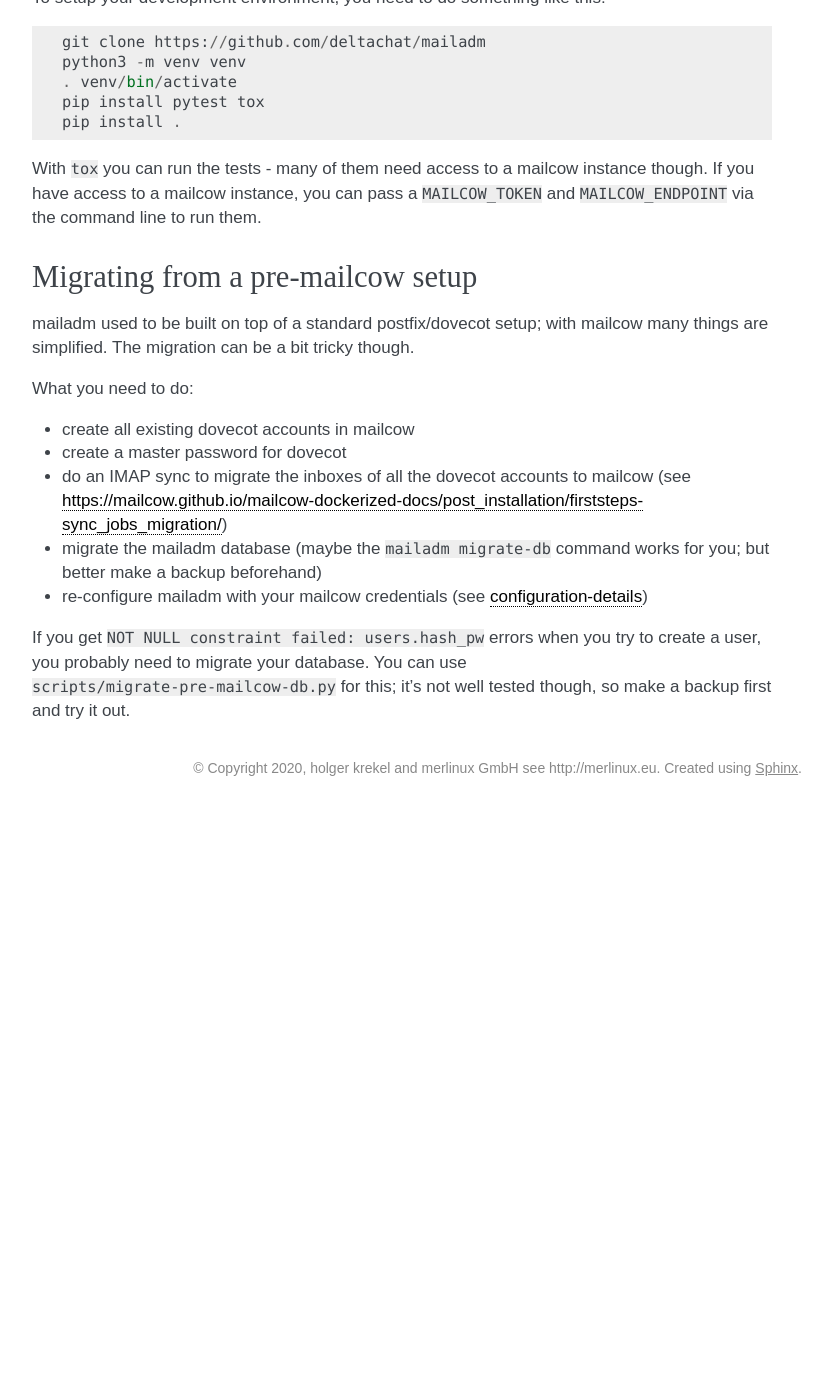
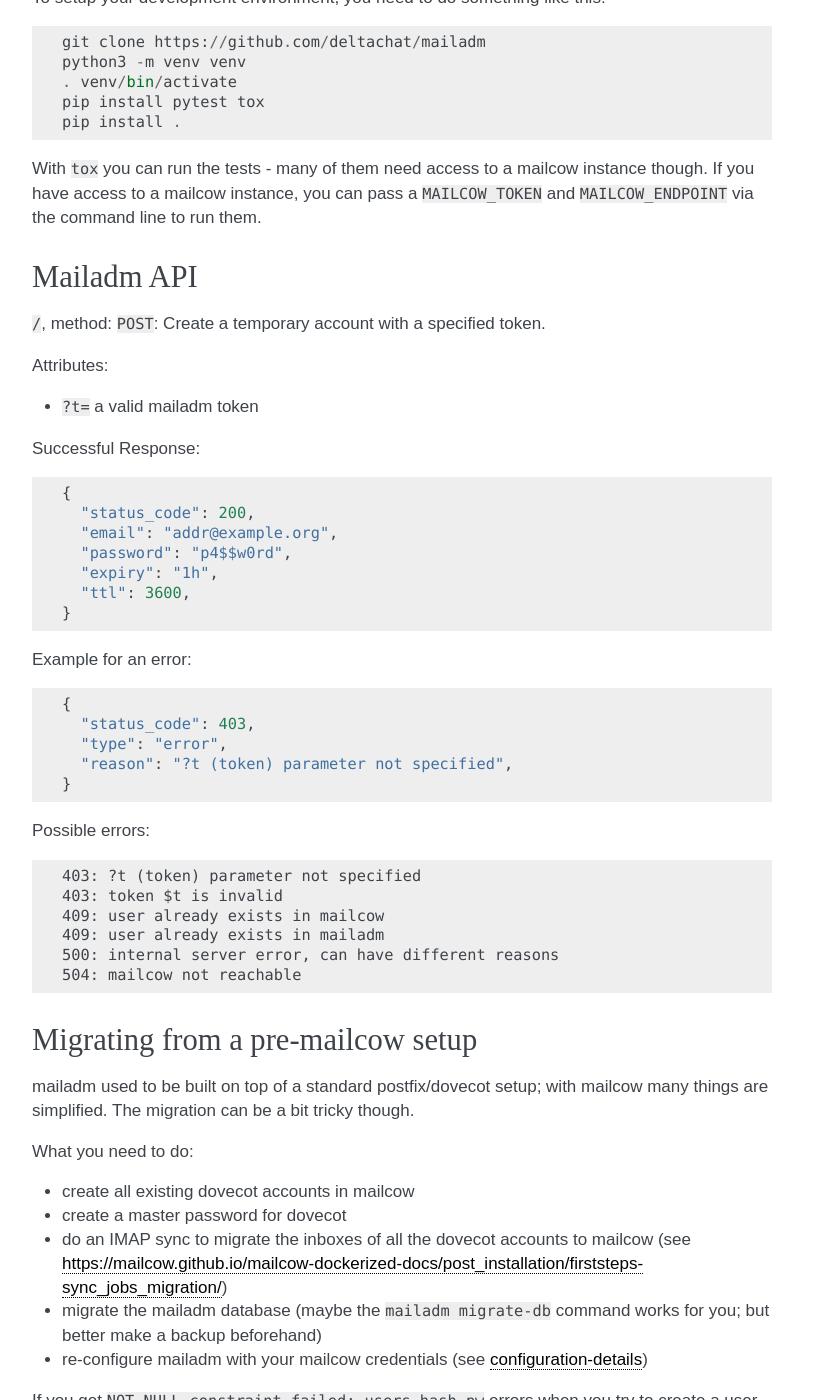
Before and after one commit to deltachat/mailadm, a Sphinx documentation site: the page built from doc/index.rst, in a window 1280 px wide and 1400 px high, scrolled down 4224 px. Shown: the whole window, without its empty margins (348-1180 px from the left). Built offline with Sphinx 7.4.7, drawn with Linux system fonts in a browser that asks for light colours; before the commit the page ends 5030 px from its top, so only the background shows below that.

Commit message:
documented web API

```diff
--- a/doc/index.rst
+++ b/doc/index.rst
@@ -218,6 +218,42 @@
 instance though. If you have access to a mailcow instance, you can pass a
 ``MAILCOW_TOKEN`` and ``MAILCOW_ENDPOINT`` via the command line to run them.
 
+Mailadm API
+-----------
+
+``/``, method: ``POST``: Create a temporary account with a specified token.
+
+Attributes:
+
+* ``?t=`` a valid mailadm token
+
+Successful Response::
+
+    {
+      "status_code": 200,
+      "email": "addr@example.org",
+      "password": "p4$$w0rd",
+      "expiry": "1h",
+      "ttl": 3600,
+    }
+
+Example for an error::
+
+    {
+      "status_code": 403,
+      "type": "error",
+      "reason": "?t (token) parameter not specified",
+    }
+
+Possible errors::
+
+    403: ?t (token) parameter not specified
+    403: token $t is invalid
+    409: user already exists in mailcow
+    409: user already exists in mailadm
+    500: internal server error, can have different reasons
+    504: mailcow not reachable
+
 Migrating from a pre-mailcow setup
 ----------------------------------
 
```
